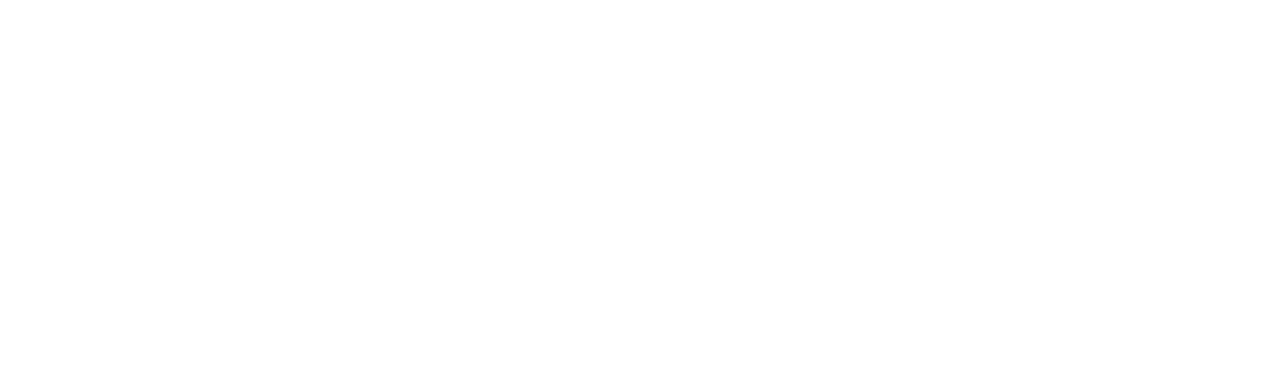
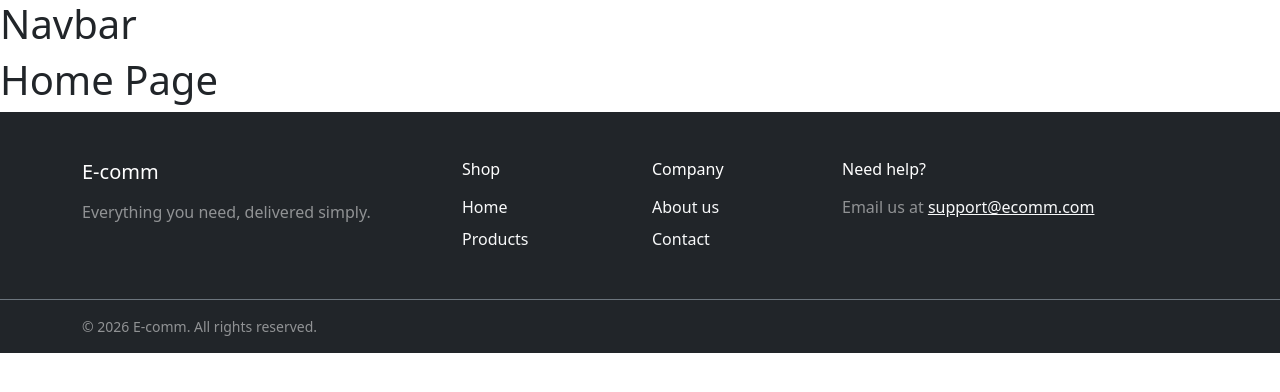
Before and after one commit to ananthakrishnanpta/Q-Store, a React (Vite) app in the folder frontend/: page / in a window 1280 px wide. Shown: the top 392 px of the page. Built offline with nearby package versions, Linux system fonts and the light colour scheme.

Commit message:
added router

```diff
--- a/frontend/src/app/router.jsx
+++ b/frontend/src/app/router.jsx
@@ -1,3 +1,22 @@
 import HomePage from "../pages/HomePage/HomePage";
 import ContactPage from "../pages/ContactPage/ContactPage";
 import AboutPage from "../pages/AboutPage/AboutPage";
+
+import NotFound from "../pages/NotFound/NotFound";
+
+import PageLayout from "../components/layout/PageLayout/PageLayout";
+
+import { createBrowserRouter } from "react-router-dom";
+
+export const router = createBrowserRouter([
+    {
+        path: "/",
+        element: <PageLayout />,
+        children: [
+            { index: true, element: <HomePage /> },
+            { path: "contact", element: <ContactPage /> },
+            { path: "about", element: <AboutPage /> },
+        ]
+    },
+    { path: "*", element: <NotFound /> }
+]);
--- a/frontend/src/components/layout/PageLayout/PageLayout.jsx
+++ b/frontend/src/components/layout/PageLayout/PageLayout.jsx
@@ -15,3 +15,5 @@
         </>
     )
 }
+
+export default PageLayout;
--- a/frontend/src/main.jsx
+++ b/frontend/src/main.jsx
@@ -1,9 +1,15 @@
 import { StrictMode } from 'react'
 import { createRoot } from 'react-dom/client'
 import './index.css'
+import App from './app/App.jsx';
+
+import 'bootstrap/dist/css/bootstrap.min.css';
+import 'bootstrap/dist/js/bootstrap.bundle.min.js';
+
+
 
 createRoot(document.getElementById('root')).render(
   <StrictMode>
-
+    <App />
   </StrictMode>,
 )
--- /dev/null
+++ b/frontend/src/pages/NotFound/NotFound.jsx
@@ -0,0 +1,9 @@
+export default function NotFound() {
+    return (
+        <div>
+            <h1>404 - Page Not Found</h1>
+            <p>The page you are looking for does not exist.</p>
+
+        </div>
+    );
+};
```
Also changed, not shown: frontend/src/app/App.jsx (+11 -0 lines), frontend/src/pages/NotFound/NotFound.module.css (added).
